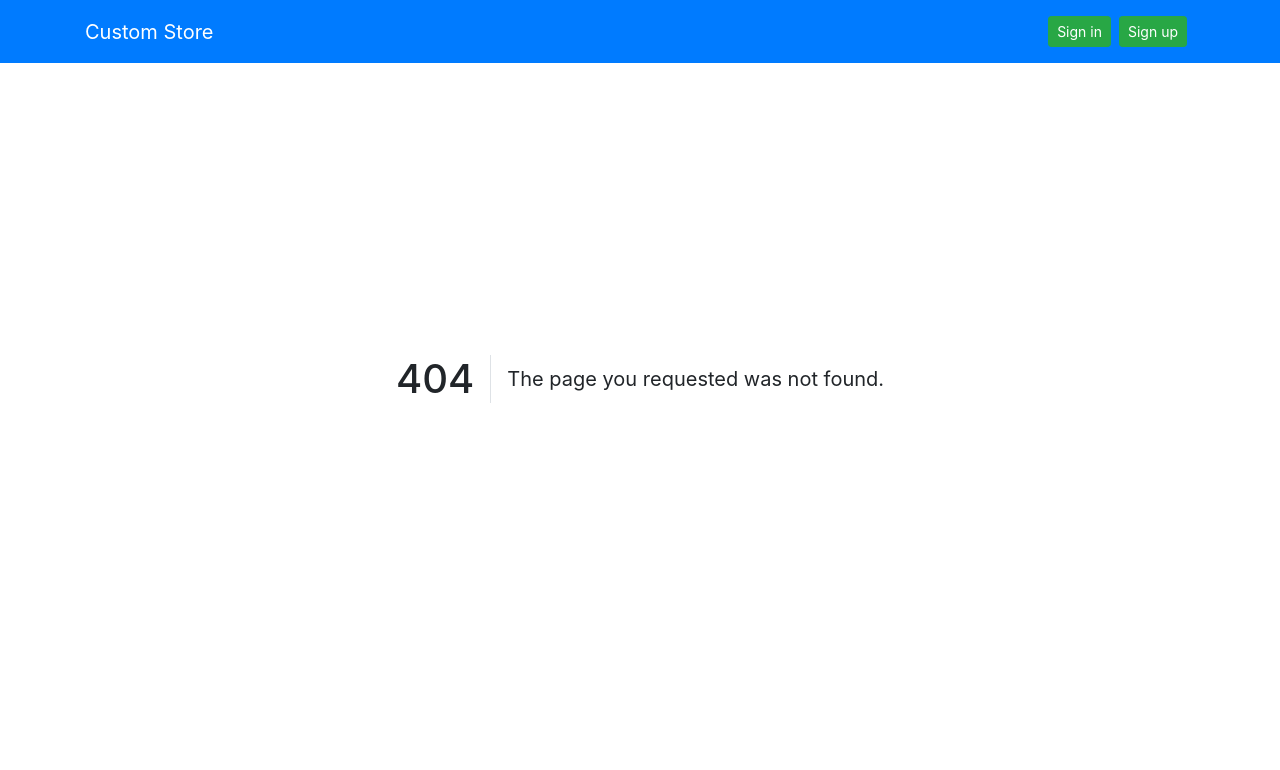
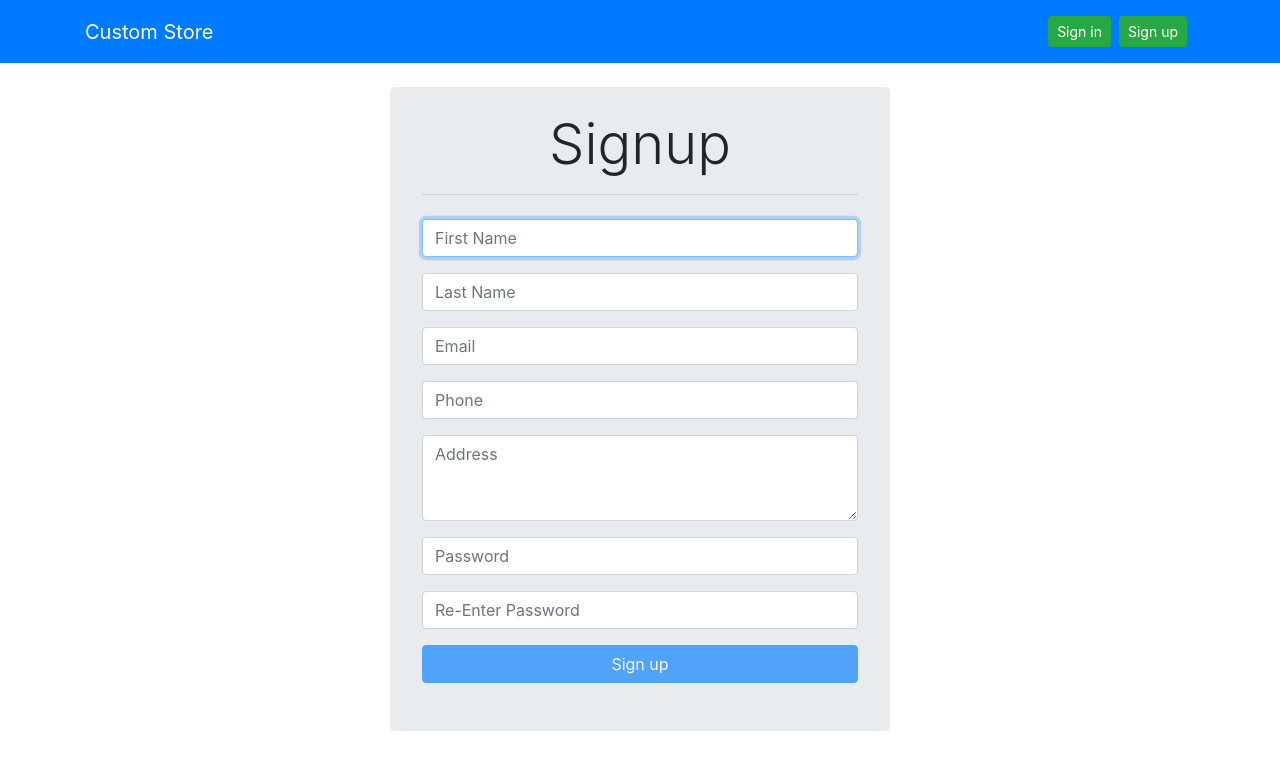
Before and after one commit to MewanAkoon/custom-store, a React (Create React App) app: page /signup in a window 1280 px wide. Before the commit this address led to /not-found. Shown: the top 770 px of the page. Built offline with nearby package versions, Linux system fonts and the light colour scheme.

Commit message:
user signup function added

```diff
--- a/src/App.js
+++ b/src/App.js
@@ -10,6 +10,7 @@ import Login from './components/login';
 import ViewProduct from './components/product/viewProduct';
 import EditProduct from './components/product/editProduct';
 import AddProduct from './components/product/addProduct';
+import Signup from './components/singup';
 
 const App = () => {
   // getting the looged in user
@@ -42,6 +43,10 @@ const App = () => {
             render={ props => <Login user={ user } { ...props } /> }
           />
           <Route
+            path='/signup'
+            render={ props => <Signup { ...props } /> }
+          />
+          <Route
             path='/home'
             render={ props => <Home user={ user } { ...props } /> }
           />
--- a/src/components/home.jsx
+++ b/src/components/home.jsx
@@ -19,6 +19,7 @@ class Home extends Component {
 	renderData = async () => {
 		try {
 			const { user } = this.props;
+			console.log(user);
 			let products = [];
 
 			if (!user.id) {
@@ -36,7 +37,7 @@ class Home extends Component {
 	};
 
 	renderMessage = () => (
-		<div className='alert alert-primary w-50 text-center mx-auto'>
+		<div className='alert alert-primary text-center mx-auto'>
 			No Products available...
 		</div>
 	);
@@ -63,22 +64,23 @@ class Home extends Component {
 					hideProgressBar={true}
 				/>
 				<div className='container mt-4'>
-					{products.length === 0 ? (
-						this.renderMessage()
-					) : (
 					<div className='card mx-auto' style={{ width: 900 }}>
 						<div className='card-header d-flex'>
 							<span className='my-auto font-weight-bold'>
 								Products Overview
 							</span>
+							{id && (
 								<button
 									className='btn btn-danger d-flex ml-auto'
 									onClick={() => this.props.history.push('/product/add')}>
 									Add Product
 								</button>
+							)}
 						</div>
 						<div className='card-body'>
-								{products.map(product => (
+							{products.length === 0
+								? this.renderMessage()
+								: products.map(product => (
 										<Product
 											key={product._id}
 											product={product}
@@ -88,7 +90,6 @@ class Home extends Component {
 								  ))}
 						</div>
 					</div>
-					)}
 				</div>
 			</React.Fragment>
 		);
--- /dev/null
+++ b/src/components/signupForm.jsx
@@ -0,0 +1,111 @@
+import React from 'react';
+import Form from './common/form';
+import Joi from 'joi';
+import axios from 'axios';
+import { userLoggedIn } from '../store/login';
+
+class SignupForm extends Form {
+	state = {
+		data: {
+			firstName: '',
+			lastName: '',
+			email: '',
+			phone: '',
+			address: '',
+			password1: '',
+			password2: ''
+		},
+		errors: {}
+	};
+
+	schema = Joi.object({
+		firstName: Joi.string().required().label('First Name'),
+		lastName: Joi.string().required().label('Last Name'),
+		email: Joi.string()
+			.email({ minDomainSegments: 2, tlds: { allow: ['com', 'lk'] } })
+			.required()
+			.label('Email'),
+		phone: Joi.string()
+			.required()
+			.label('Phone Number')
+			.regex(/^[0-9]{9}$/),
+		address: Joi.string().required().label('Address').min(5).max(50),
+		password1: Joi.string().required().label('Password').min(8),
+		password2: Joi.string().required().label('Re-Enter Password').min(8)
+	});
+
+	doSubmit = async () => {
+		const {
+			firstName,
+			lastName,
+			email,
+			phone,
+			address,
+			password1,
+			password2
+		} = this.state.data;
+
+		if (password1 !== password2) {
+			const errors = { ...this.state.errors };
+			errors.password2 = 'Passwords do not match';
+			return this.setState({ errors });
+		}
+
+		const body = {
+			firstName,
+			lastName,
+			email,
+			phone,
+			address,
+			password: password1
+		};
+
+		try {
+			const { data: user } = await axios.post('api/users', body);
+
+			const { data } = await axios.post(
+				`api/users/${user.email}/${body.password}`
+			);
+
+			this.props.dispatch(
+				userLoggedIn({
+					id: data._id,
+					firstName: data.firstName,
+					lastName: data.lastName,
+					email: data.email,
+					phone: data.phone,
+					address: data.address
+				})
+			);
+
+			this.props.history.push('/home');
+		} catch (err) {
+			const errors = { ...this.state.errors };
+			errors.signup = 'Signup error, please try again';
+			this.setState({ errors });
+		}
+	};
+
+	render() {
+		return (
+			<form onSubmit={this.handleSubmit} className='mx-auto'>
+				{this.state.errors.signup && (
+					<small className='alert alert-danger d-block mt-0'>
+						{this.state.errors.signup}
+					</small>
+				)}
+
+				{this.renderInput('firstName', 'First Name')(true)}
+				{this.renderInput('lastName', 'Last Name')(false)}
+				{this.renderInput('email', 'Email')(false)}
+				{this.renderInput('phone', 'Phone')(false)}
+				{this.renderTextArea('address', 'Address')}
+				{this.renderInput('password1', 'Password', 'password')(false)}
+				{this.renderInput('password2', 'Re-Enter Password', 'password')(false)}
+				{this.renderSubmitButton('Sign up')}
+			</form>
+		);
+	}
+}
+
+export default SignupForm;
--- /dev/null
+++ b/src/components/singup.jsx
@@ -0,0 +1,20 @@
+import React from 'react';
+import { useDispatch } from 'react-redux';
+
+import SignupForm from './signupForm';
+
+const Signup = props => {
+	const dispatch = useDispatch();
+
+	return (
+		<React.Fragment>
+			<div className='jumbotron mx-auto pt-4 pb-5 mt-4' style={{ width: 500 }}>
+				<h1 className='text-center display-4'>Signup</h1>
+				<hr className='mb-4' />
+				<SignupForm dispatch={dispatch} {...props} />
+			</div>
+		</React.Fragment>
+	);
+};
+
+export default Signup;
```
Also changed, not shown: 2 other files (tests, documents, lock files or other folders). Lines whose indentation alone changed are shown as unchanged.
